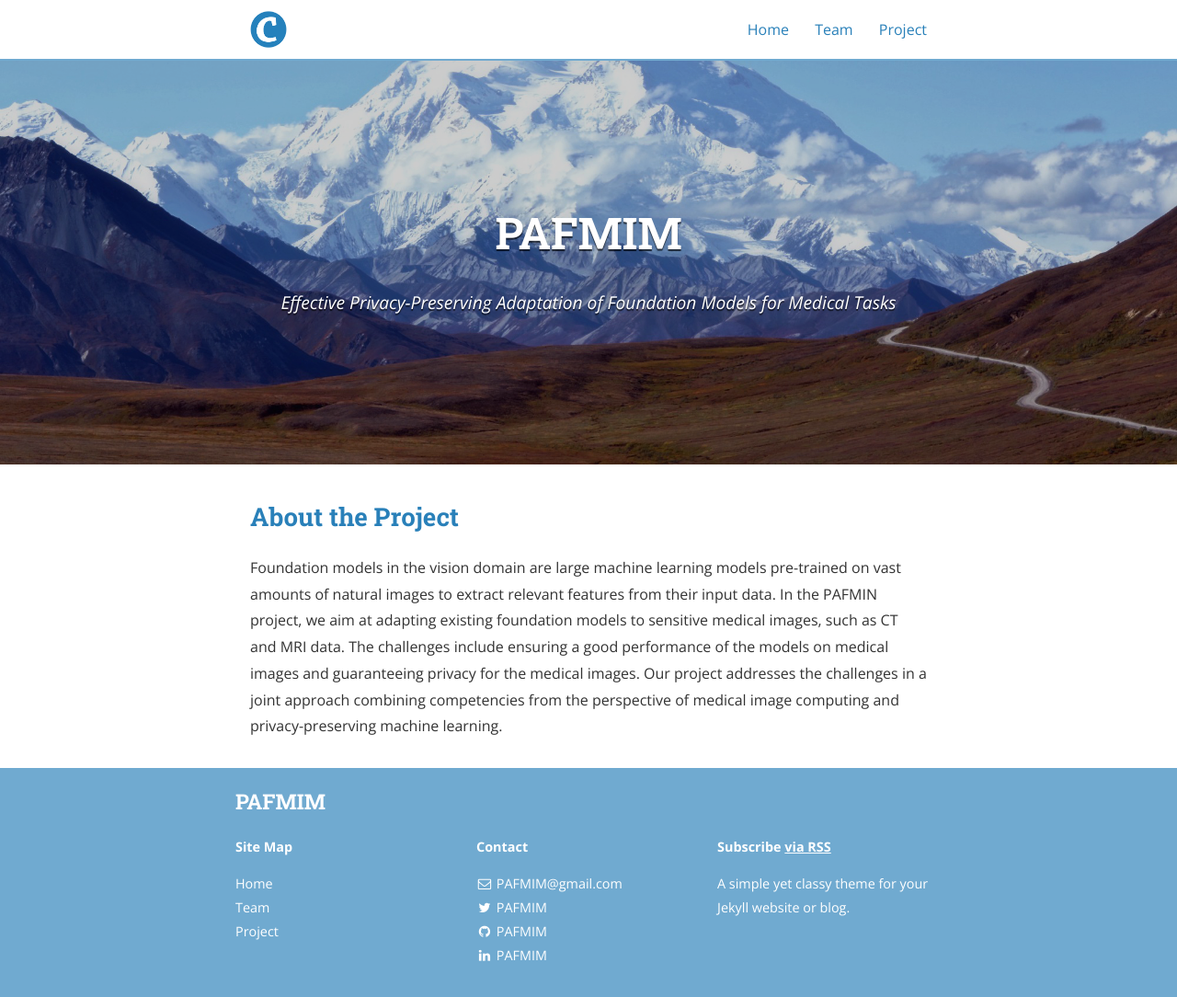
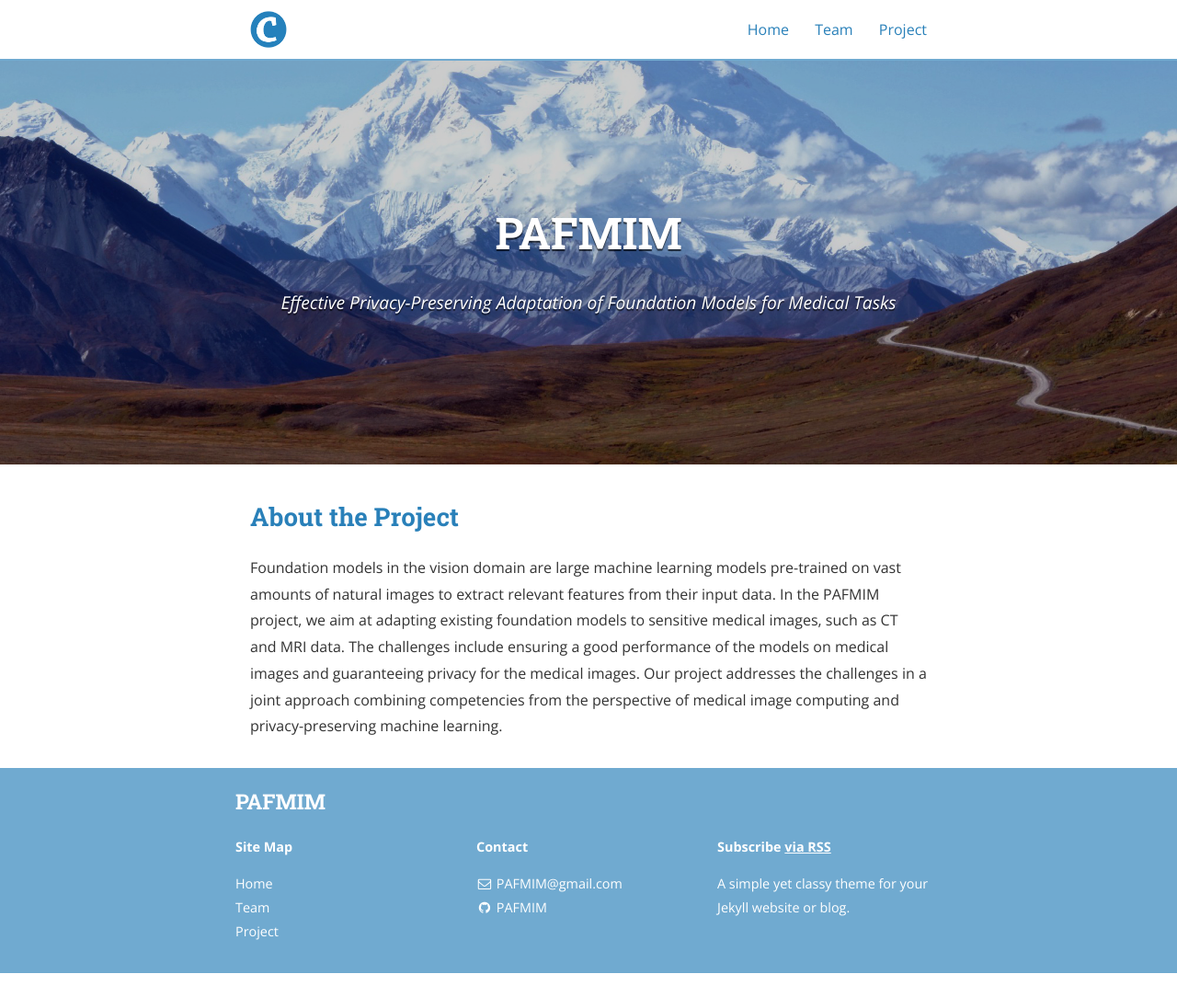
Before and after one commit to PAFMIM/PAFMIM.github.io, a Jekyll site: the page built from index.html, in a window 1280 px wide and 1084 px high. Shown: the whole window at 92% size. Built offline with Jekyll 4.4.1, drawn with Linux system fonts in a browser that asks for light colours; nearby versions of some CDN libraries; the list of posts is cut into pages by our own code.

Commit message:
Minor changes

```diff
--- a/_config.yml
+++ b/_config.yml
@@ -79,7 +79,7 @@
   - name: Twitter
     icon: twitter
     username: PAFMIM
-    url: https://twitter.com/TheBenCentra
+    url: ""
     desc: Follow me on Twitter
     share: true
 
@@ -93,14 +93,14 @@
   - name: GitHub
     icon: github
     username: PAFMIM
-    url: https://github.com/bencentra
+    url: https://github.com/PAFMIN
     desc: Fork me on GitHub
     share: false
 
   - name: LinkedIn
     icon: linkedin
     username: PAFMIM
-    url: https://www.linkedin.com/pub/ben-centra/47/769/60a
+    url: ""
     desc: Connect with me on LinkedIn
     share: true
 
--- a/_includes/nav_links.html
+++ b/_includes/nav_links.html
@@ -1,4 +1,4 @@
-<li class="nav-link"><a href="{{ site.baseurl }}">Home</a>
+<li class="nav-link"><a href="{{ site.baseurl }}/">Home</a>
 {% for page in site.pages %}
 	{% if page.title and page.main_nav == true %}
 	<li class="nav-link"><a href="{{ page.url | prepend: site.baseurl }}">{{ page.title }}</a>
--- a/index.html
+++ b/index.html
@@ -22,7 +22,7 @@
       <a class="post-link" href="">About the Project</a>
     </h2>
     <section class="post-excerpt" itemprop="description">
-      <p>Foundation models in the vision domain are large machine learning models pre-trained on vast amounts of natural images to extract relevant features from their input data. In the PAFMIN project, we aim at adapting existing foundation models to sensitive medical images, such as CT and MRI data. The challenges include ensuring a good performance of the models on medical images and guaranteeing privacy for the medical images. Our project addresses the challenges in a joint approach combining competencies from the perspective of medical image computing and privacy-preserving machine learning.</p>
+      <p>Foundation models in the vision domain are large machine learning models pre-trained on vast amounts of natural images to extract relevant features from their input data. In the PAFMIM project, we aim at adapting existing foundation models to sensitive medical images, such as CT and MRI data. The challenges include ensuring a good performance of the models on medical images and guaranteeing privacy for the medical images. Our project addresses the challenges in a joint approach combining competencies from the perspective of medical image computing and privacy-preserving machine learning.</p>
     </section>
   </li>
 
```
Also changed, not shown: 6 other files.
